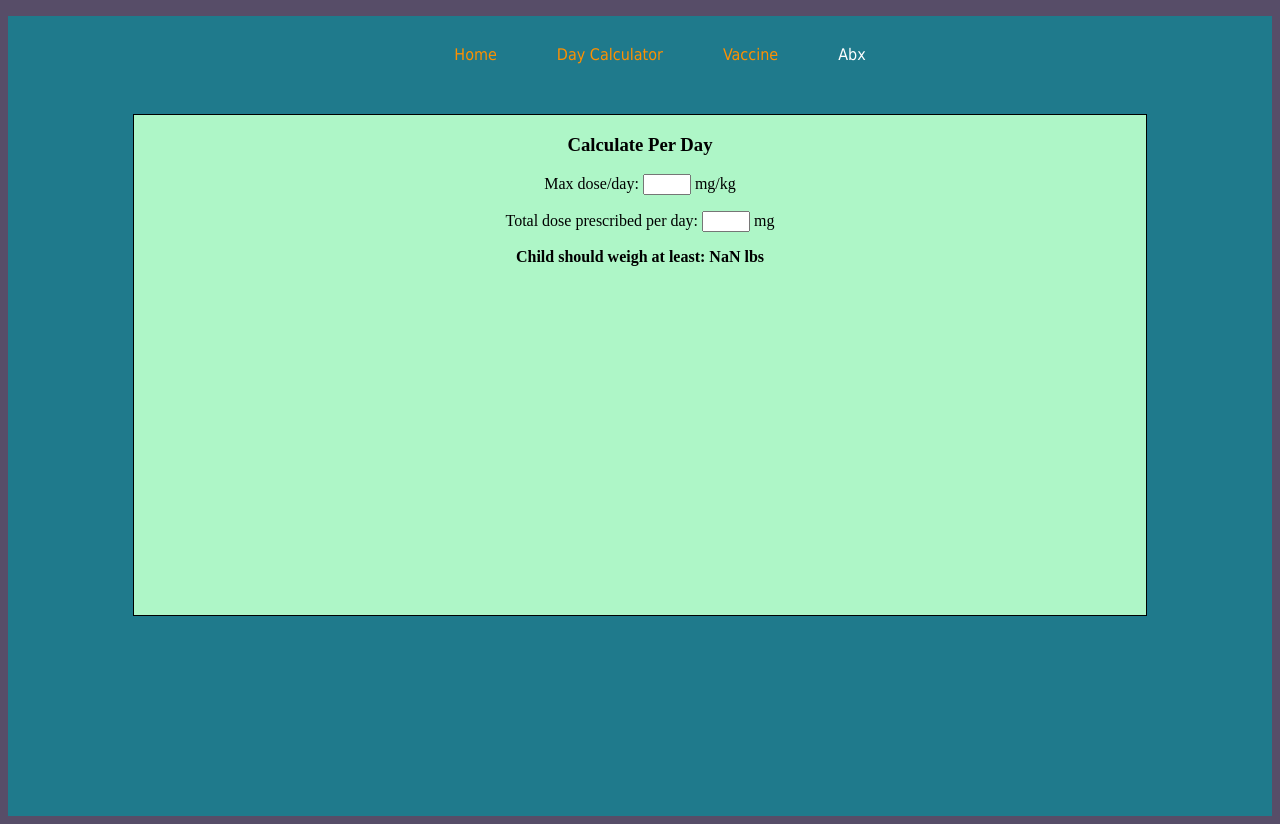
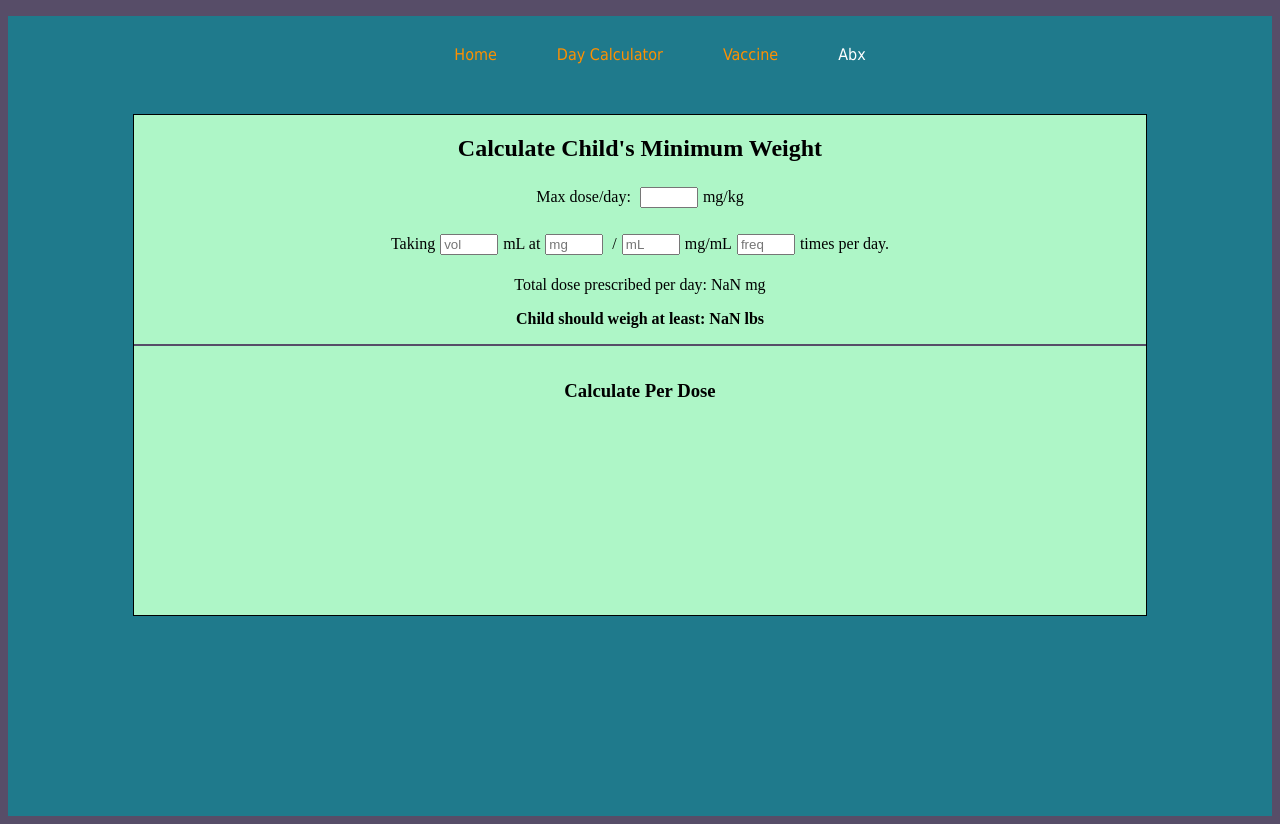
Before and after one commit to icyparkinson/rx-react, a React (Create React App) app: page /abx in a window 1280 px wide. Built offline with nearby package versions, Linux system fonts and the light colour scheme.

Commit message:
Working dose childweight calc

```diff
--- a/src/components/Abx.js
+++ b/src/components/Abx.js
@@ -9,29 +9,77 @@ const Abx = () => {
         setMaxDoseInput(Number(maxDose))
     }
 
-    //This pair takes care of the total prescribed dose input
-    const [dosePrescribedInput, setDosePrescribedInput] = useState("")
+    const [volInput, setVolInput] = useState("")
 
-    const handleDosePrescribed = ({ target }) => {
-        const dosePrescribed = target.value
-        setDosePrescribedInput(Number(dosePrescribed))
+    const handleVolume = ({ target }) => {
+        const volume = target.value
+        setVolInput(volume)
     }
+
+    const [strInput, setStrInput] = useState("")
+
+    const handleStrength = ({ target }) => {
+        const strength = target.value
+        setStrInput(strength)
+    }
+
+    const [strInput2, setStrInput2] = useState("")
+
+    const handleStrength2 = ({ target }) => {
+        const strength2 = target.value
+        setStrInput2(strength2)
+    }
+
+    const [freqInput, setFreqInput] = useState("")
+
+    const handleFreq = ({ target }) => {
+        const freq = target.value
+        setFreqInput(freq)
+    }
+
+    const dosePrescribed = (a,b,c,d) => {
+        return volInput * (strInput / strInput2) * freqInput
+    }
+
 
     //This does the math for calculating child weight in lbs
     const childWeight = (a,b) => {
-        return (dosePrescribedInput / maxDoseInput * 2.2).toFixed(1)
+        return (dosePrescribed() / maxDoseInput * 2.2).toFixed(1)
+    }
+
+    const inputW = {
+        width: "50px",
+        margin: "5px"
     }
 
 
     return(
-        <section>
-            <h1>Calculate Per Day</h1>
-            <p>Max dose/day: <input style = {{width: "40px"}} onChange = {handleMaxDose}></input> mg/kg</p>
-            <p>Total dose prescribed per day: <input style = {{width: "40px"}} onChange = {handleDosePrescribed}></input> mg</p>
-            <p style = {{fontWeight: "bold"}}>Child should weigh at least: {childWeight()} lbs</p>
-        </section>
+        <div>
+            <h1>Calculate Child's Minimum Weight</h1>
+            <section>
+
+                <p>Max dose/day: <input style = {inputW} onChange = {handleMaxDose}></input>mg/kg</p>
+                <p> Taking<input type = "number" style = {inputW} placeholder = "vol" onChange = {handleVolume}></input>mL
+                    at<input type = "number" style = {inputW}  placeholder = "mg" onChange = {handleStrength}></input> /
+                    <input type = "number" style = {inputW}  placeholder = "mL" onChange = {handleStrength2}></input>mg/mL
+                    <input type = "number" style = {inputW} placeholder = "freq" onChange = {handleFreq}></input>times per day.
+                </p>
+                <p>Total dose prescribed per day: {dosePrescribed()} mg</p>
+                <p style = {{fontWeight: "bold"}}>Child should weigh at least: {childWeight()} lbs</p>
+                {console.log(dosePrescribed())}
+            </section>
+
+            <section style= {{borderTop: "2px solid #574D68", height: "15px"}}></section>
+
+            <section>
+                <h1>Calculate Per Dose</h1>
+
+            </section>
+
+        </div>
 
     )
+
 }
 
 export default Abx
--- a/src/components/DayCalc.js
+++ b/src/components/DayCalc.js
@@ -10,6 +10,19 @@ const DayCalc = () => {
     const localOffset = 25200000
 
     const today = new Date()
+
+
+    const [countDate, setCountDate] = useState("")
+
+    //Link the input so that it can be changed when values are entered
+    const handleCountDate = ({ target }) => {
+        const newCountDate = target.value
+        const countDate = new Date(newCountDate)
+        const countTime = countDate.getTime() + localOffset
+        const mathCount = (today.getTime() - countTime) / 86400000
+        console.log(countDate.toDateString())
+        setCountDate(mathCount)
+    }
 
     const [backDate, setDate] = useState("")
 
@@ -42,6 +55,11 @@ const DayCalc = () => {
 
             <section style= {{borderTop: "2px solid #574D68", height: "15px"}}></section>
 
+            Enter date: <input type = "date" onChange = {handleCountDate}></input>
+            <p style = {{fontWeight: "bold"}}>Result: {countDate}</p>
+
+            <section style= {{borderTop: "2px solid #574D68", height: "15px"}}></section>
+
             <span>Go back </span>
             <input onChange = {handleBackDate} style = {{width: "40px"}}></input>
             <span> days</span>
@@ -58,6 +76,8 @@ const DayCalc = () => {
             {console.log(
                 `next fill date is ${convertDayToMs(nextFillDate)} and last fill is ${lastFillDate} which is ${new Date(lastFillDate)} and the offset is ${(new Date()).getTimezoneOffset*60000} `
                 )}
+
+
         </div>
     )
 }
```
